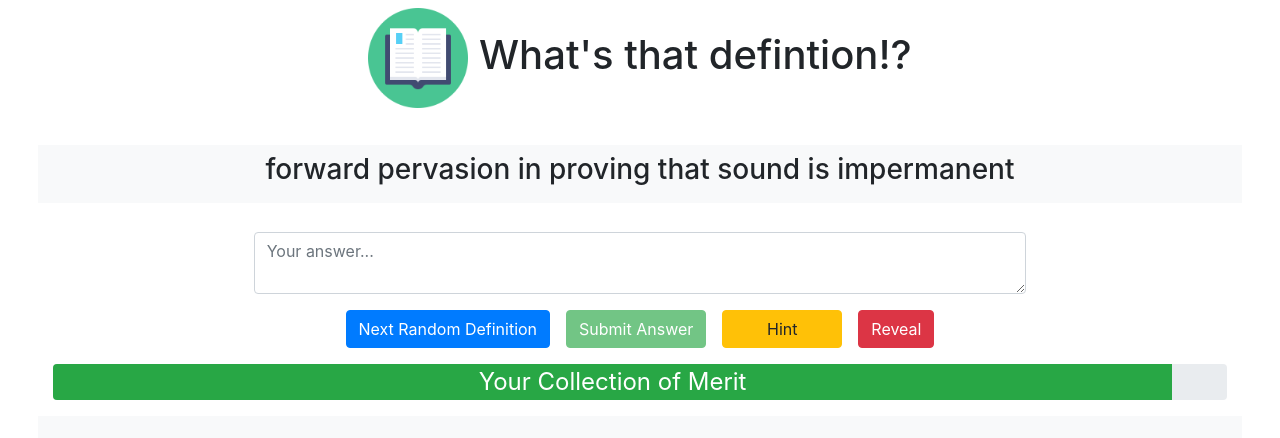
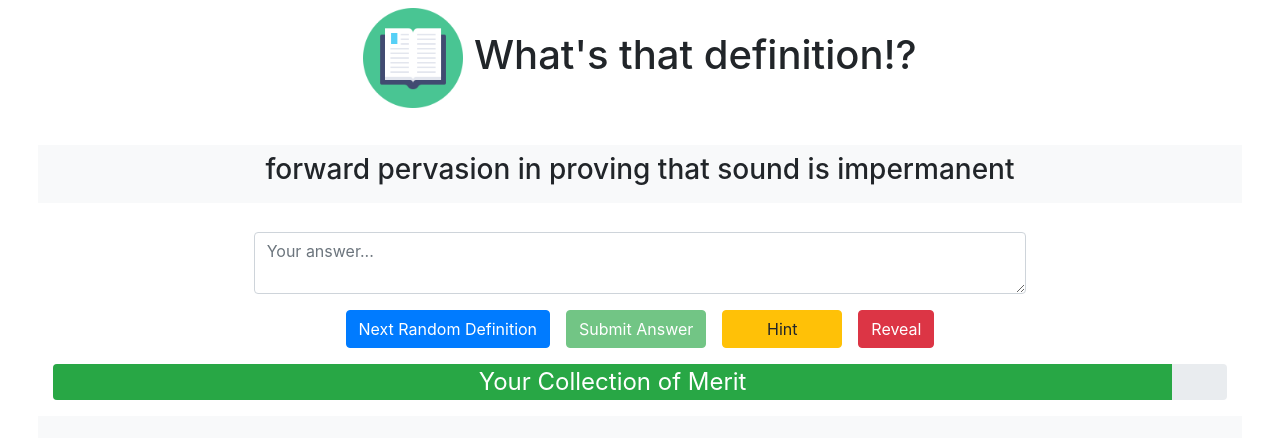
Before and after one commit to PatrickHuynh/whats-that-definition, a React (Create React App) app: page / in a window 1280 px wide. Shown: the top 438 px of the page. Built offline with nearby package versions, Linux system fonts and the light colour scheme.

Commit message:
fixed title

```diff
--- a/src/component/Definitions.js
+++ b/src/component/Definitions.js
@@ -216,7 +216,7 @@ function Definitions(props) {
         <div className="col">
           <h1>
             <img src={logo} style={{ width: "100px" }} /> What's that
-            defintion!?
+            definition!?
           </h1>
         </div>
       </div>
```
